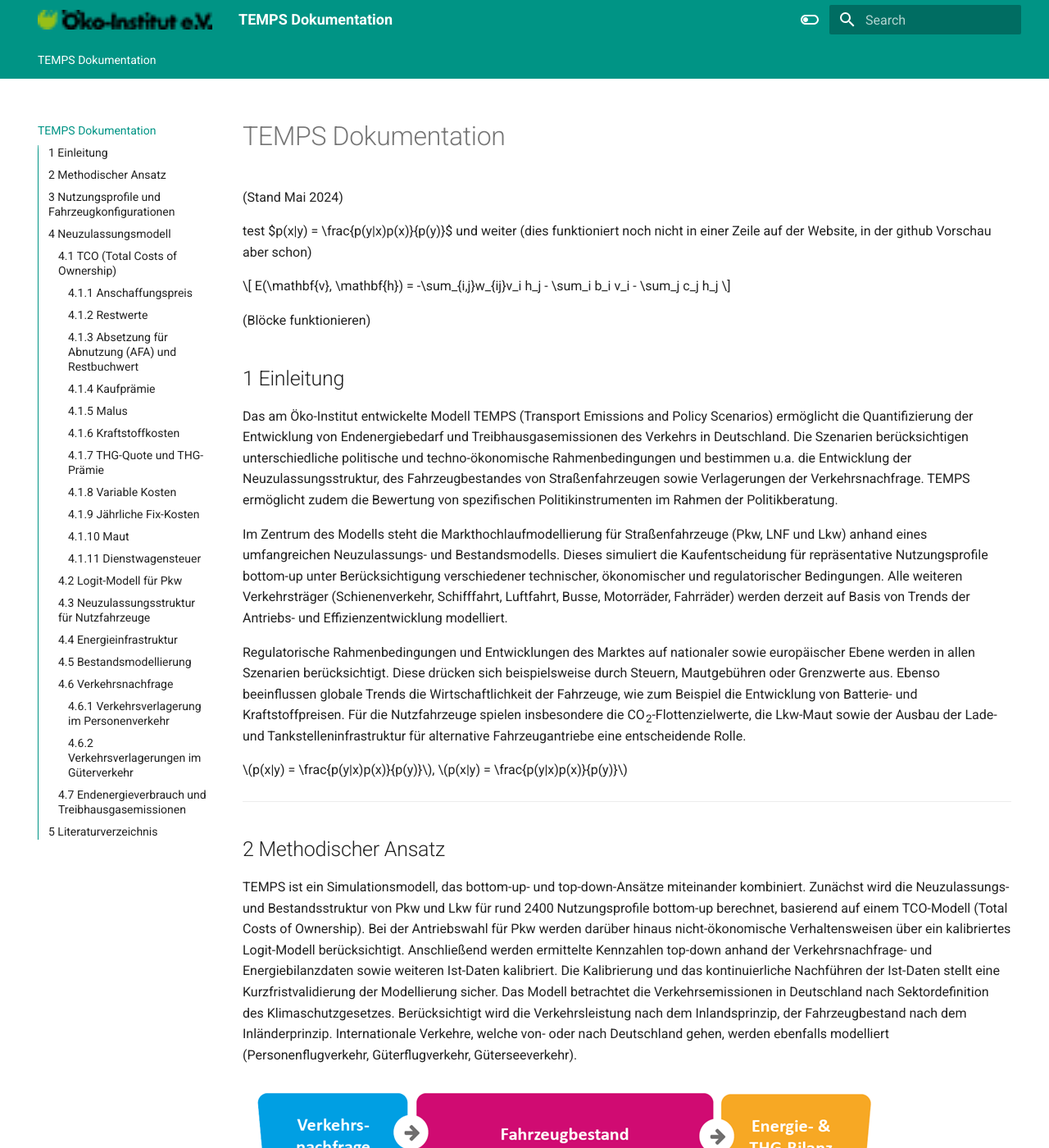
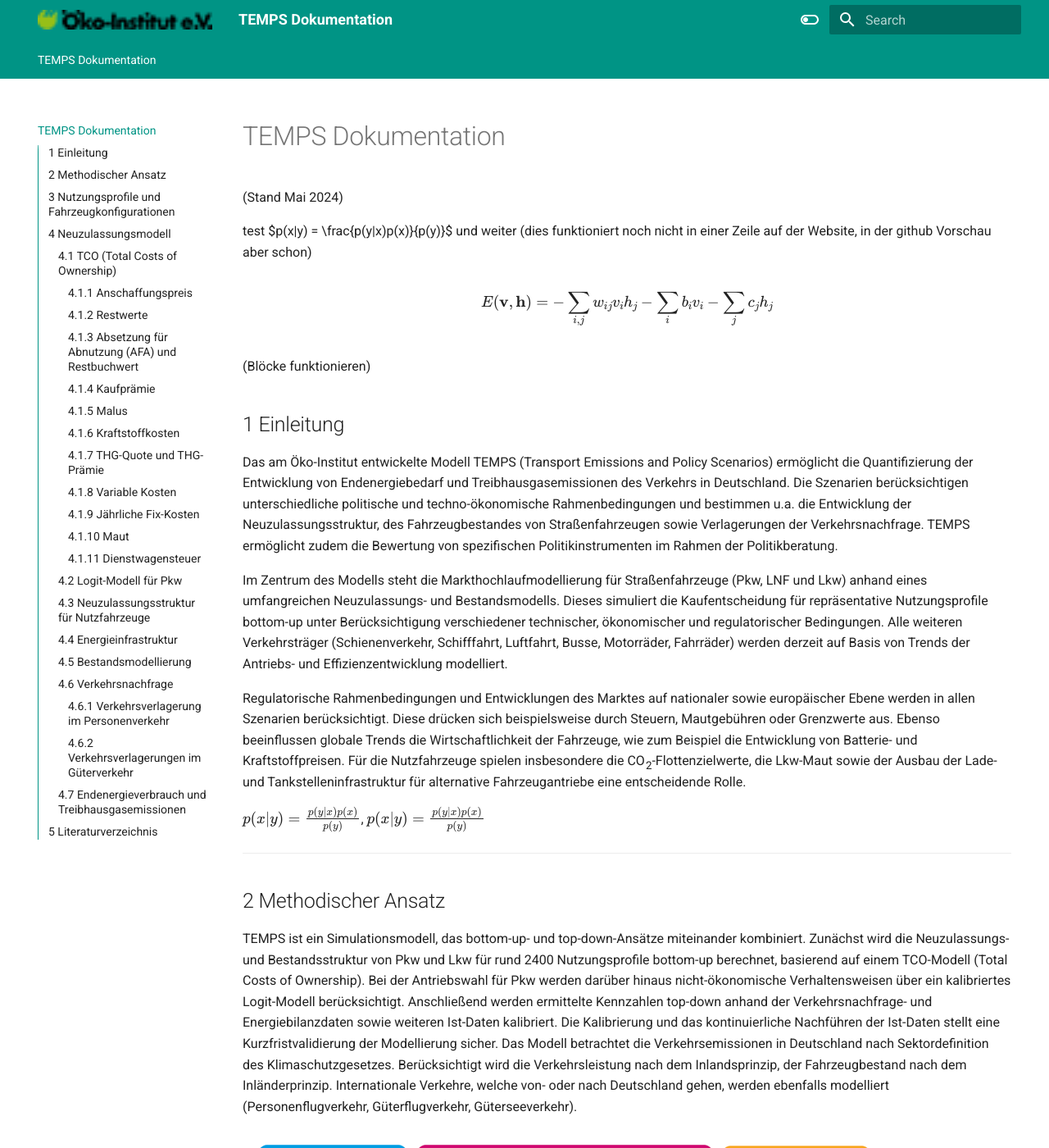
Before and after one commit to wolfgoerz/TEMPS_documentation, an MkDocs documentation site: the page built from docs/index.md, in a window 1280 px wide and 1400 px high. Shown: the whole window at 82% size. Built offline with MkDocs 1.6.1 and Material for MkDocs 9.7.7, drawn with Linux system fonts in a browser that asks for light colours; formulas are drawn with MathJax 3; part of the change alters nothing that is shown.

```diff
--- a/mkdocs.yml
+++ b/mkdocs.yml
@@ -47,6 +47,9 @@ markdown_extensions:
   - attr_list
   - md_in_html
   - tables
+  - mdx_math
+extra_javascript:
+  - https://cdnjs.cloudflare.com/ajax/libs/mathjax/2.7.0/MathJax.js?config=TeX-AMS-MML_HTMLorMML
 
 copyright: |
   &copy; 2023 <a href="https://www.oeko.de/"  target="_blank" rel="noopener">Öko-Institut e.V.</a>
```
